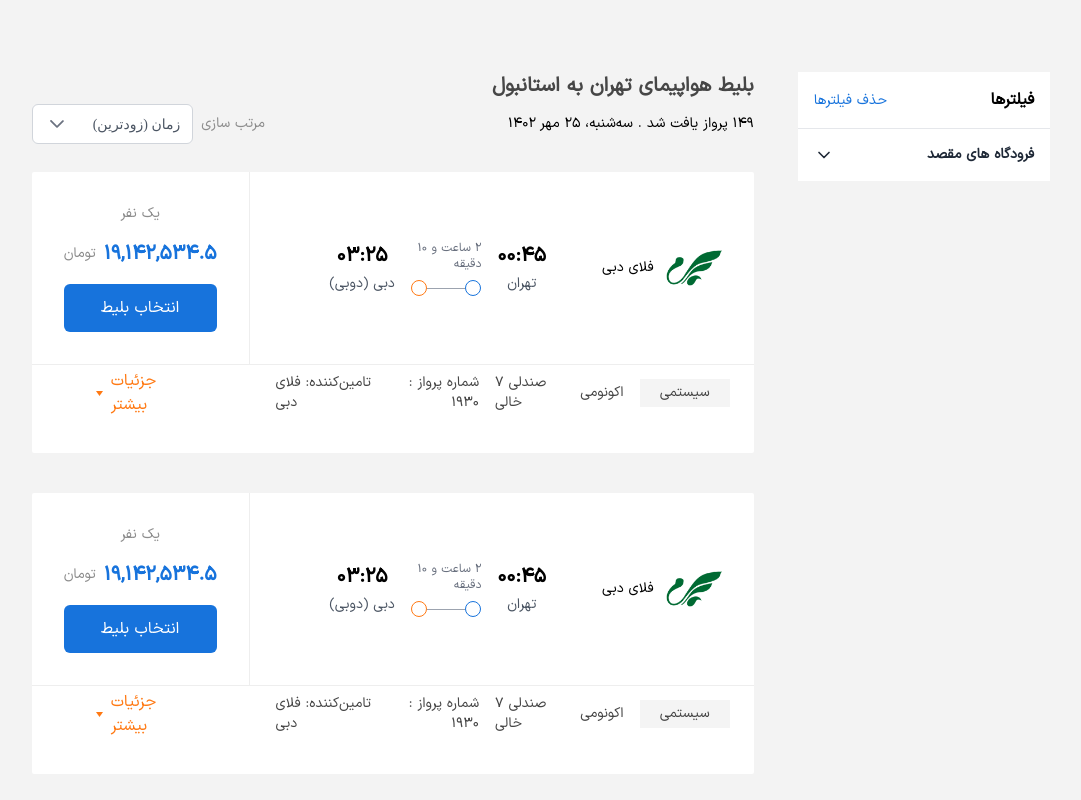
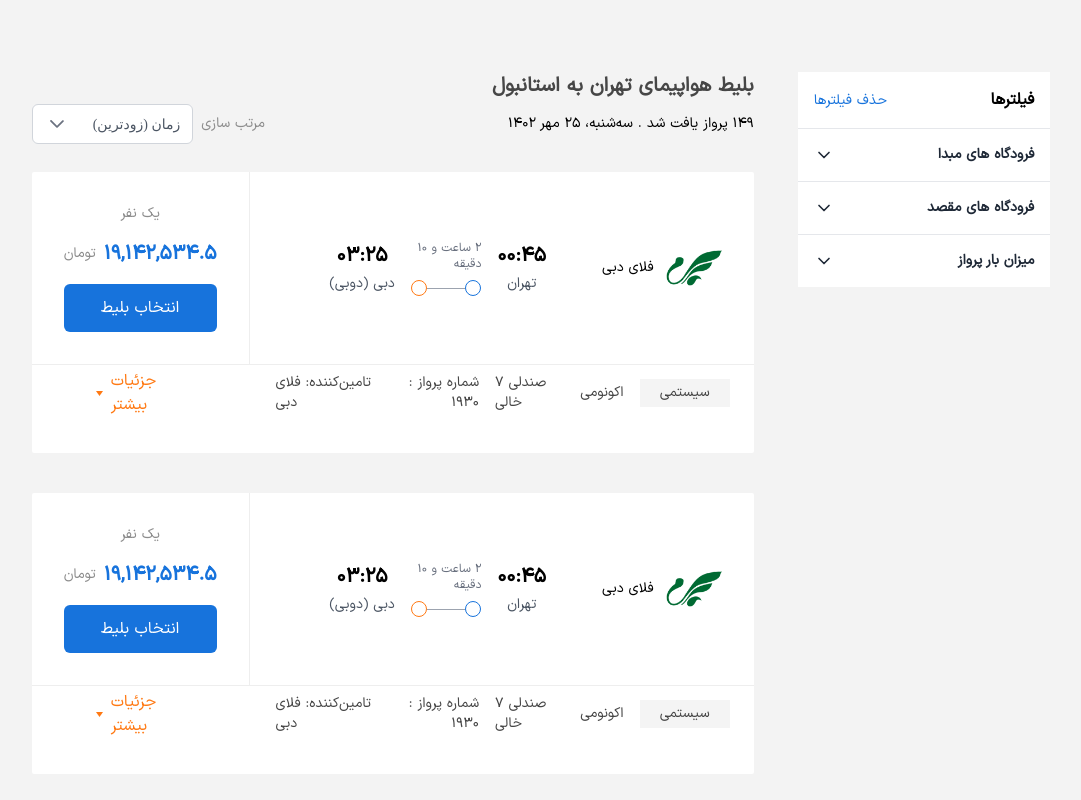
Before and after one commit to AmirNBK/fly-today, a Next.js app: page /flight/search in a window 1280 px wide. Shown: the top 800 px of the page, without its empty margins (99-1180 px from the left). Built offline with nearby package versions, Linux system fonts and the light colour scheme; a web font is replaced by a local one.

Commit message:
implemented filtering by Departure Airports and Checked Luggage

```diff
--- a/app/flight/search/page.tsx
+++ b/app/flight/search/page.tsx
@@ -14,6 +14,9 @@ const Results: FC<PageQueryParams> = ({ searchParams }) => {
 
     // Extract the arrival airports filter and split by comma if multiple
     const arrivalAirports = (searchParams.ArrivalAirport as string)?.split(',') || [];
+    const DepartureAirport = (searchParams.DepartureAirport as string)?.split(',') || [];
+    const CheckedLuggage = (searchParams.CheckedLuggage as string)?.split(',') || [];
+
 
     return (
         <main className={`${IranSans.className} flex flex-row p-6 w-10/12 gap-11 mx-auto mt-12`}>
@@ -23,6 +26,8 @@ const Results: FC<PageQueryParams> = ({ searchParams }) => {
                     CurrentPage={CurrentPageIndex}
                     selectedSortingOption={selectedSortingOption}
                     arrivalAirports={arrivalAirports}
+                    DepartureAirport={DepartureAirport}
+                    CheckedLuggage={CheckedLuggage}
                 />
             </div>
             <div className="flex-[0.7]">
--- a/components/FlightFilters/FlightFilters.tsx
+++ b/components/FlightFilters/FlightFilters.tsx
@@ -4,15 +4,19 @@ import SingleFilter from '../SingleFilter/SingleFilter';
 
 const FlightFilters = ({filters} : {filters : any}) => {
     const filterOptions = [
-        { label: 'اکونومی', value: 'economy' },
-        { label: 'بیزینس', value: 'business' },
-        { label: 'فرست کلاس', value: 'first-class' }
+        { label: 'فرودگاه بین المللی امام خمینی', value: 'ika' },
     ];
 
     const filterOptions2 = [
         { label: 'فرودگاه صبیحا گوکچن', value: 'saw' },
         { label: 'فرودگاه استانبول', value: 'ist' },
     ];
+
+    const checkedLuggageOptions = Object.values(filters.baggage[0].items).map((item) => ({
+        label: item.baggageName,
+        value: item.baggageName,
+    }));
+
 
     return (
         <div className='FlightFilters bg-white w-full'>
@@ -27,9 +31,12 @@ const FlightFilters = ({filters} : {filters : any}) => {
 
             {/* <SingleFilter filterName='محدوده قیمت' options={filterOptions} isRangeFilter /> */}
 
-            {/* <SingleFilter filterName='کلاس پروازی' options={filterOptions} isCheckboxFilter /> */}
+            <SingleFilter filterName='فرودگاه های مبدا' urlName='DepartureAirport' options={filterOptions} isCheckboxFilter />
 
-            <SingleFilter filterName='فرودگاه های مقصد' urlName={'ArrivalAirport'} options={filterOptions2} isCheckboxFilter />
+            <SingleFilter filterName='فرودگاه های مقصد' urlName='ArrivalAirport' options={filterOptions2} isCheckboxFilter />
+
+            <SingleFilter filterName='ميزان بار پرواز' urlName={filters.baggage[0].filterName} options={checkedLuggageOptions} isCheckboxFilter />
+
 
         </div>
     );
--- a/components/FlightResults/FlightResults.tsx
+++ b/components/FlightResults/FlightResults.tsx
@@ -13,20 +13,40 @@ const FlightResults = ({
     allData,
     CurrentPage,
     selectedSortingOption,
-    arrivalAirports
+    arrivalAirports,
+    DepartureAirport,
+    CheckedLuggage
 }: {
     allData: totalData,
     CurrentPage: number,
     selectedSortingOption: SortOption,
-    arrivalAirports: string[]
+    arrivalAirports: string[],
+    DepartureAirport: string[],
+    CheckedLuggage: string[]
 }) => {
 
     // Filter the flights based on the list of arrival airports
+    // Filter the flights based on the list of arrival airports and departure airports
+    // Filter the flights based on the list of arrival airports, departure airports, and checked luggage
     const filteredFlights = allData.pricedItineraries.filter(flight => {
         const flightSegment = flight.originDestinationOptions[0].flightSegments[0];
-        return arrivalAirports.length > 0
-            ? arrivalAirports.includes(flightSegment.arrivalAirportLocationCode)
+        const flightArrivalAirport = flightSegment.arrivalAirportLocationCode;
+        const flightDepartureAirport = flightSegment.departureAirportLocationCode;
+        const flightAllowedBaggage = flightSegment.baggage;
+
+        const isArrivalAirportValid = arrivalAirports.length > 0
+            ? arrivalAirports.includes(flightArrivalAirport)
             : true;
+
+        const isDepartureAirportValid = DepartureAirport.length > 0
+            ? DepartureAirport.includes(flightDepartureAirport)
+            : true;
+
+        const isCheckedLuggageValid = CheckedLuggage.length > 0
+            ? CheckedLuggage.includes(flightAllowedBaggage)
+            : true;
+
+        return isArrivalAirportValid && isDepartureAirportValid && isCheckedLuggageValid;
     });
 
     // Sort the flights based on the selected option
--- a/types/types.ts
+++ b/types/types.ts
@@ -3,6 +3,8 @@ export interface PageQueryParams {
     sort: string;
     page?: string;
     ArrivalAirport?: string
+    DepartureAirport? : string
+    CheckedLuggage?: string
   };
 }
 
```
